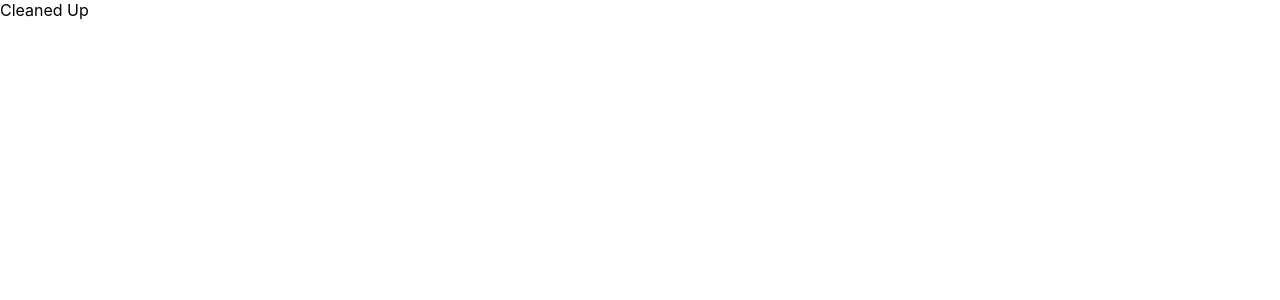
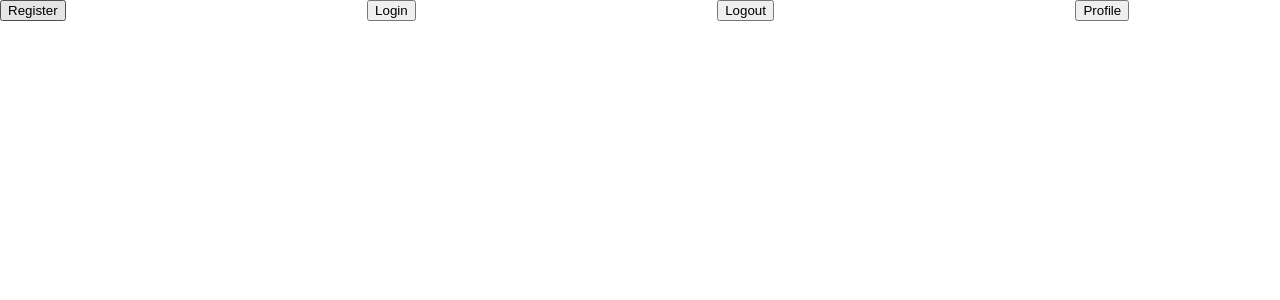
Before and after one commit to sanimesh96/React-Django-Authentication, a React (Create React App) app in the folder frontend/: page /register in a window 1280 px wide. Shown: the top 300 px of the page. Built offline with nearby package versions, Linux system fonts and the light colour scheme.

Commit message:
Add: Auth Component

```diff
--- a/frontend/package.json
+++ b/frontend/package.json
@@ -7,7 +7,9 @@
     "@testing-library/react": "^13.0.0",
     "@testing-library/user-event": "^13.2.1",
     "react": "^18.2.0",
+    "react-bootstrap": "^2.5.0",
     "react-dom": "^18.2.0",
+    "react-router-dom": "^6.3.0",
     "react-scripts": "5.0.1",
     "web-vitals": "^2.1.0"
   },
--- a/frontend/src/App.js
+++ b/frontend/src/App.js
@@ -1,8 +1,10 @@
+import Home from "./components/Home";
+import "./style.css";
 
 function App() {
   return (
     <div className="App">
-      Cleaned Up
+      <Home/>
     </div>
   );
 }
--- /dev/null
+++ b/frontend/src/components/Home.js
@@ -0,0 +1,21 @@
+import React from 'react'
+
+const Home = () => {
+  return (
+    <div className="nav">
+        <button>Register</button>
+        <br />
+
+        <button>Login</button>
+        <br />
+
+        <button>Logout</button>
+        <br />
+
+        <button>Profile</button>
+        <br />
+      </div>
+  )
+}
+
+export default Home
--- /dev/null
+++ b/frontend/src/style.css
@@ -0,0 +1,7 @@
+
+
+.nav{
+    display: flex;
+    align-items: center;
+    justify-content: space-between;
+}
```
Also changed, not shown: frontend/src/components/auth/Login.js (added, +11 -0 lines), frontend/src/components/auth/Logout.js (added, +11 -0 lines), frontend/src/components/auth/Profile.js (added, +11 -0 lines), frontend/src/components/auth/Register.js (added, +12 -0 lines), 1 other file (tests, documents, lock files or other folders).
